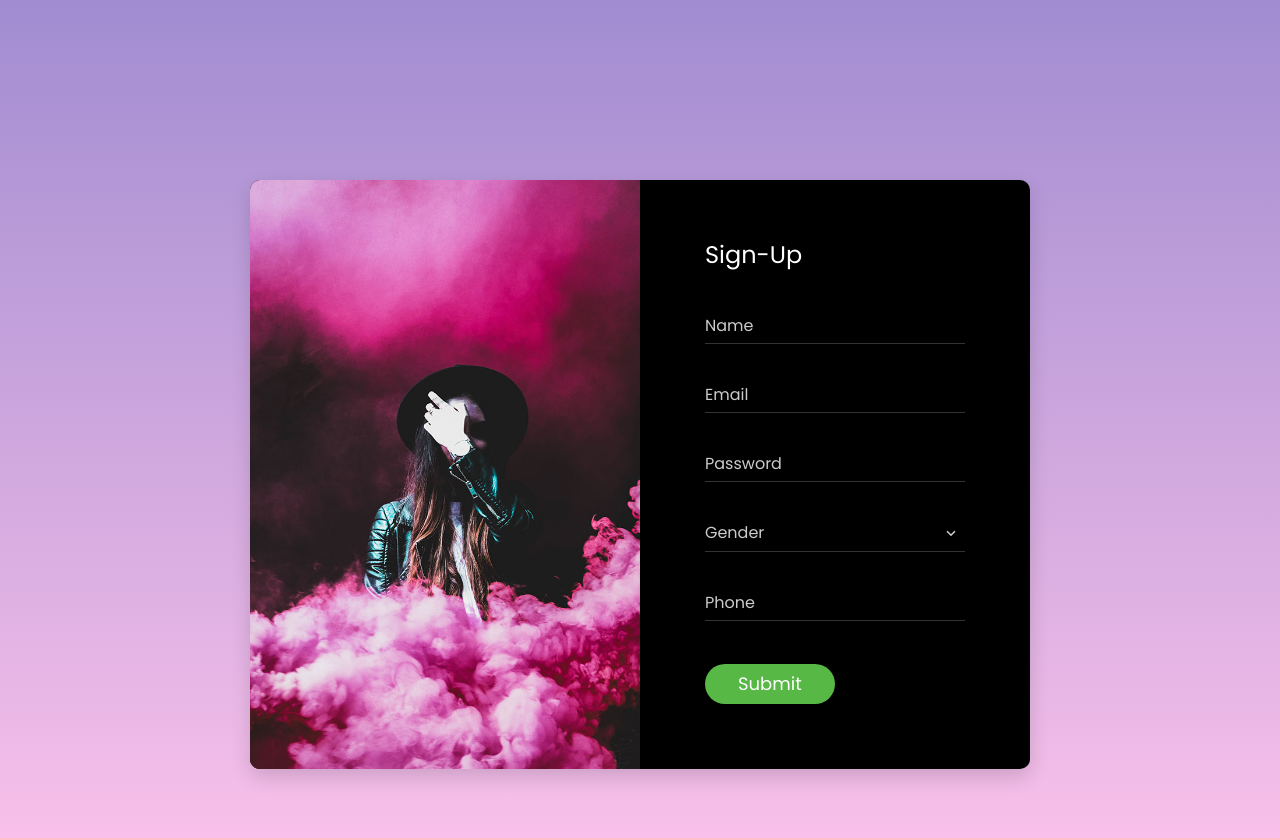
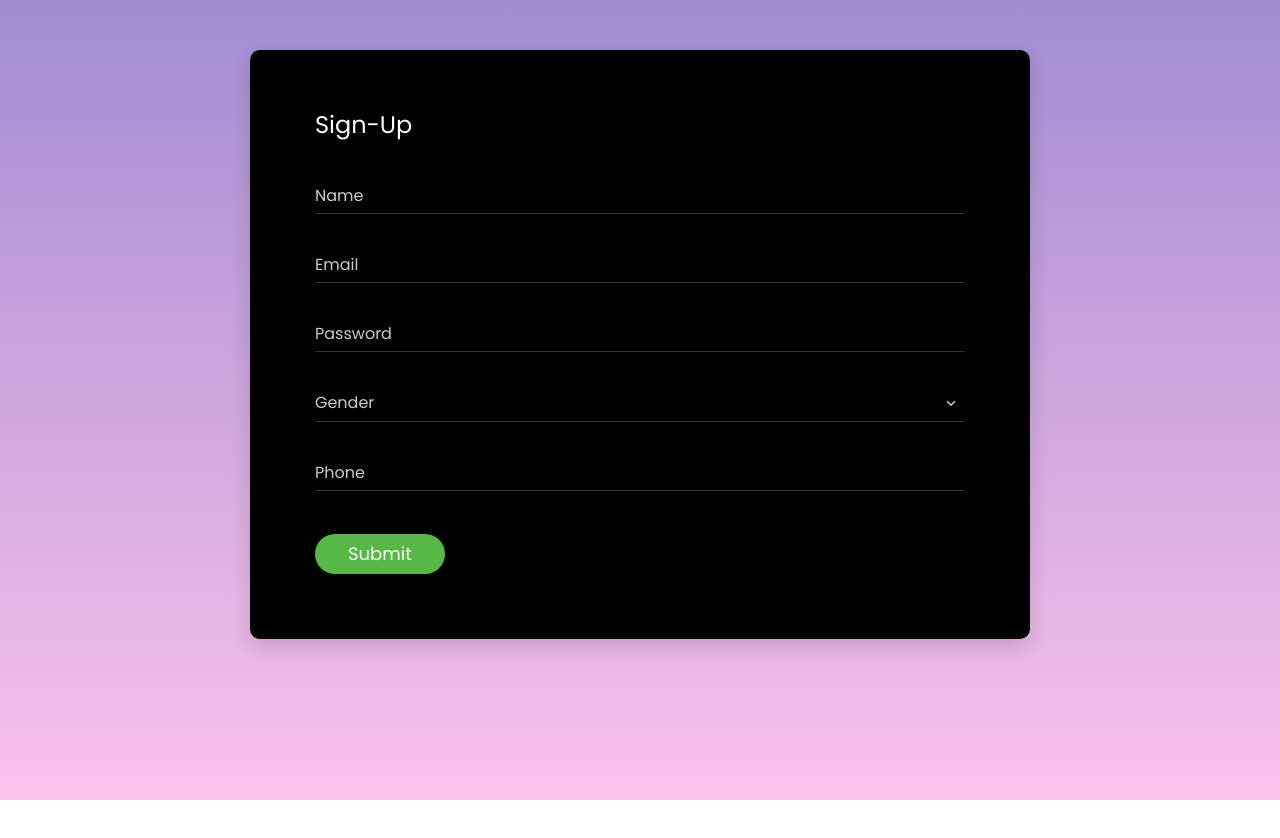
Before and after one commit to 007Abdullah/Chat-app, a plain HTML site: page public/index.html in a window 1280 px wide. After the commit the page ends 800 px from the top, so only its background shows below. Drawn offline with Linux system fonts and the light colour scheme.

Commit message:
sign up changes css

```diff
--- a/public/css/main.css
+++ b/public/css/main.css
@@ -185,7 +185,7 @@ h6 {
 }
 
 .p-t-180 {
-  padding-top: 180px;
+  padding-top: 50px;
 }
 
 .p-t-20 {
--- a/public/index.html
+++ b/public/index.html
@@ -32,7 +32,6 @@
     <div class="page-wrapper bg-gra-01 p-t-180 p-b-100 font-poppins">
         <div class="wrapper wrapper--w780">
             <div class="card card-3">
-                <div class="card-heading"></div>
                 <div class="card-body">
                     <h2 class="title">Sign-Up</h2>
                     <form  onsubmit="false Signup()" >
```
Also changed, not shown: public/login.html (+14 -0 lines).
